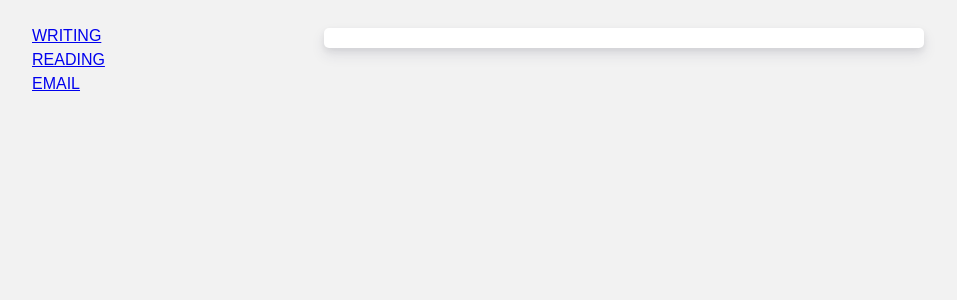
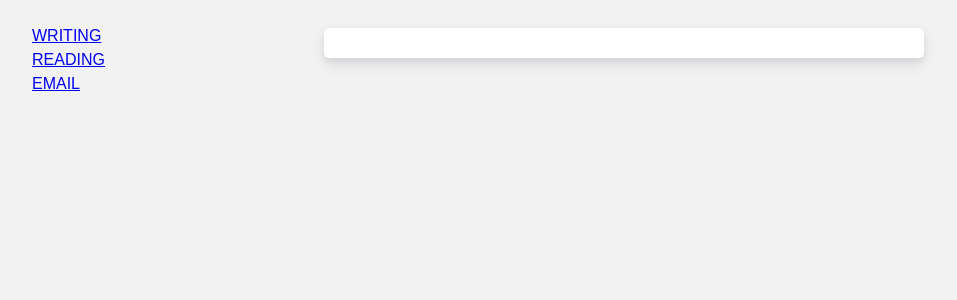
Before and after one commit to rogerkirkness/writing, a Jekyll site: the page built from index.html, in a window 1280 px wide. Shown: the top 300 px of the page, without its empty margins (16-973 px from the left). Built offline with Jekyll 4.4.1, drawn with Linux system fonts in a browser that asks for light colours.

Commit message:
Bump version to 1.0.8

```diff
--- a/_layouts/default.html
+++ b/_layouts/default.html
@@ -16,7 +16,7 @@
 		html { color: #222222; background-color: #f2f2f2 }
 		body { line-height: 1.5; font-family: sans-serif; }
 		ul{ list-style-type: none; }
-		main { background-color: #FFFFFF; padding: 10px; border-radius: 5px; box-shadow: 0 7px 14px 0 rgba(50,50,93,.1), 0 3px 6px 0 rgba(0,0,0,.07); }
+		main { background-color: #FFFFFF; padding: 15px; border-radius: 5px; box-shadow: 0 7px 14px 0 rgba(50,50,93,.1), 0 3px 6px 0 rgba(0,0,0,.07); }
 	</style>
 </head>
 <body>
--- a/package.json
+++ b/package.json
@@ -1,6 +1,6 @@
 {
   "name": "rogerkirkness.com",
-  "version": "1.0.7",
+  "version": "1.0.8",
   "scripts": {
     "commit": "git add -A && git commit -m \"Bump version to $npm_package_version\" && git push"
   },
```
Also changed, not shown: CHANGELOG.md.
